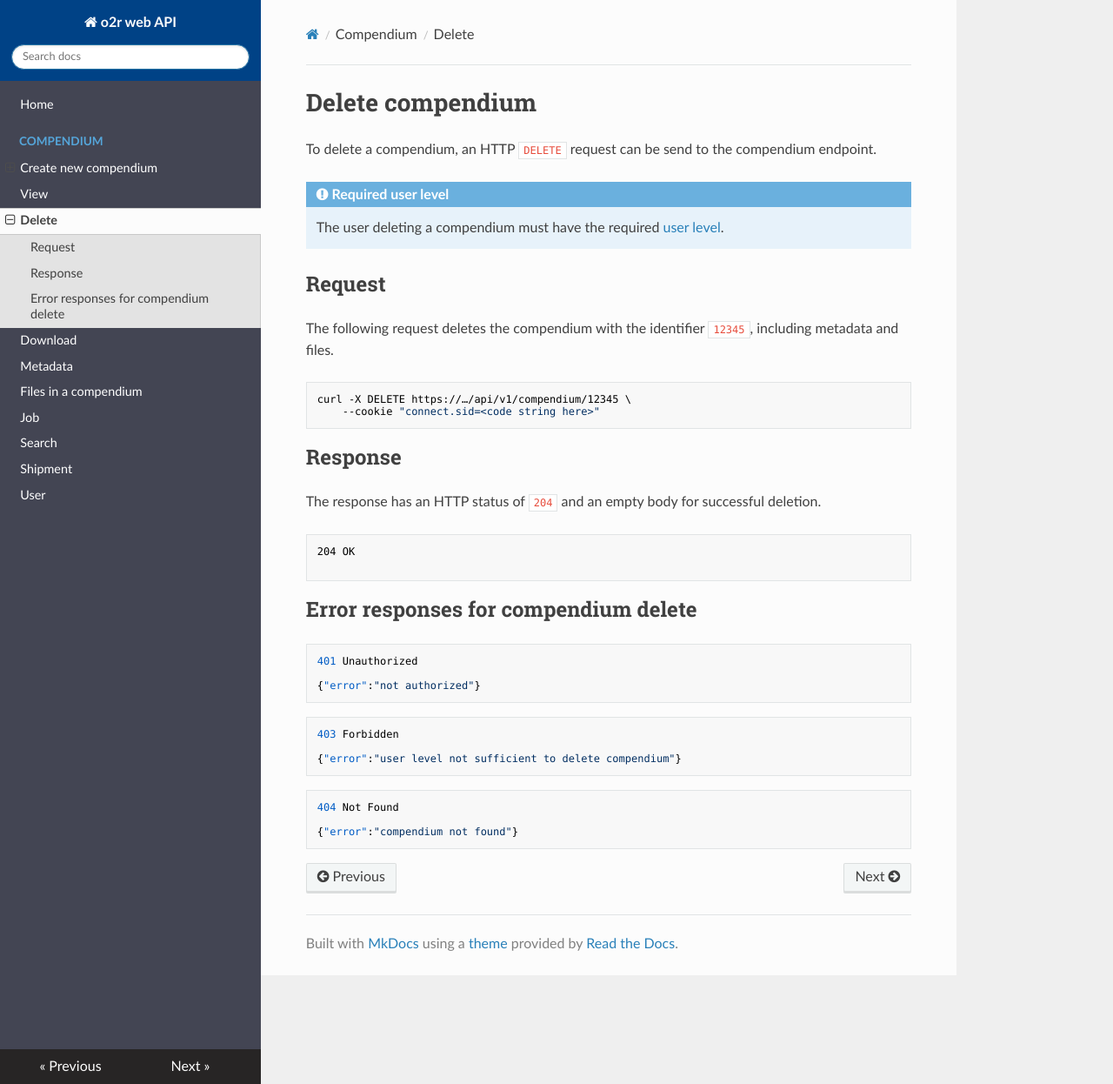
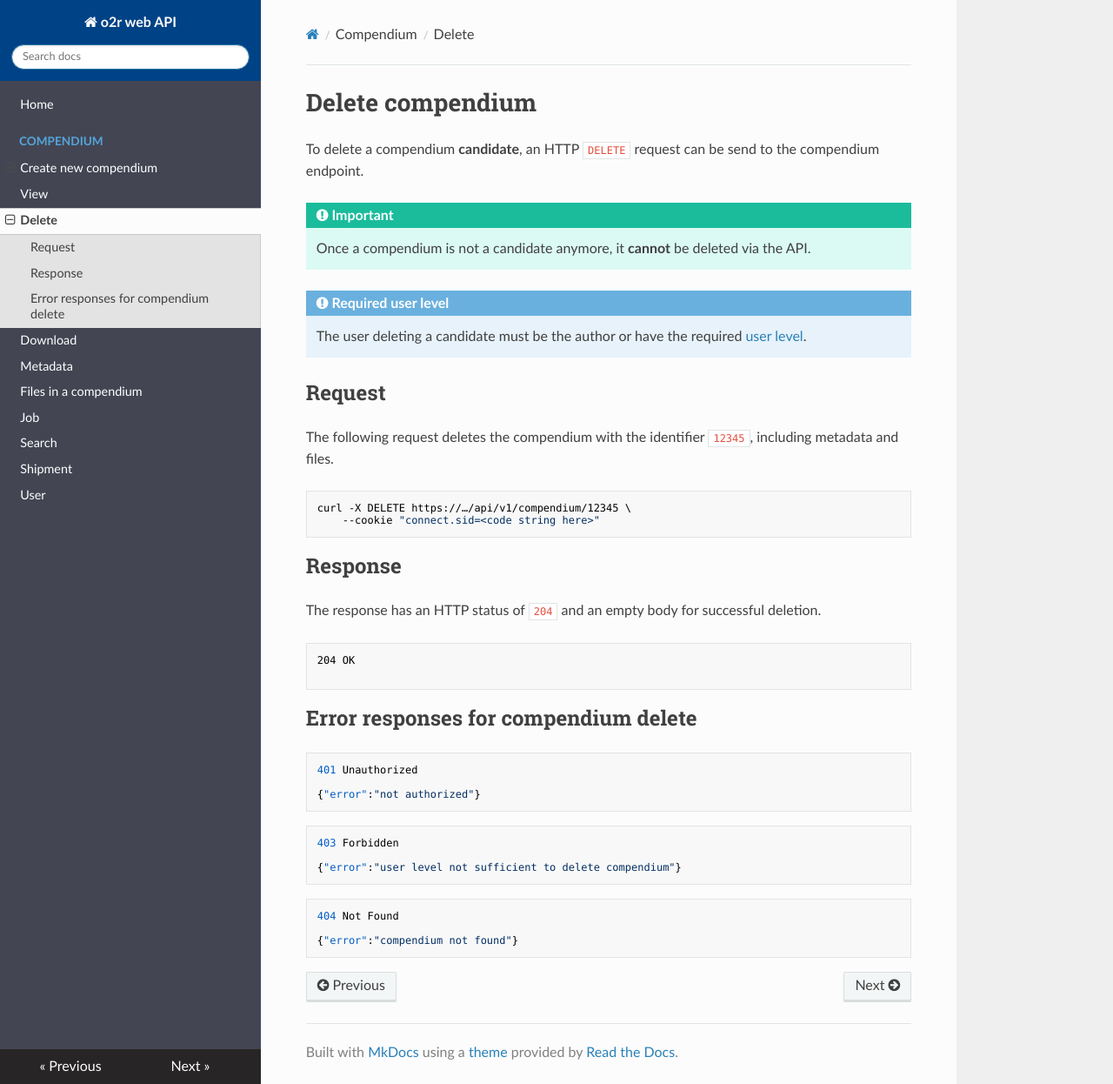
Before and after one commit to o2r-project/api, an MkDocs documentation site: the page built from docs/compendium/delete.md, in a window 1280 px wide and 1246 px high. Shown: the whole window at 87% size. Built offline with MkDocs 1.6.1, drawn with Linux system fonts in a browser that asks for light colours; nearby versions of some CDN libraries; old or Windows-style settings are respelled for this version of MkDocs.

Commit message:
clarify only candidates can be deleted

```diff
--- a/docs/compendium/delete.md
+++ b/docs/compendium/delete.md
@@ -1,10 +1,13 @@
 # Delete compendium
 
-To delete a compendium, an HTTP `DELETE` request can be send to the compendium endpoint.
+To delete a compendium **candidate**, an HTTP `DELETE` request can be send to the compendium endpoint.
+
+!!! Important
+    Once a compendium is not a candidate anymore, it **cannot** be deleted via the API.
 
 !!! note "Required user level"
 
-    The user deleting a compendium must have the required [user level](../user.md#user-levels).
+    The user deleting a candidate must be the author or have the required [user level](../user.md#user-levels).
 
 ## Request
 
```
Also changed, not shown: docs/user.md (+1 -1 lines).
